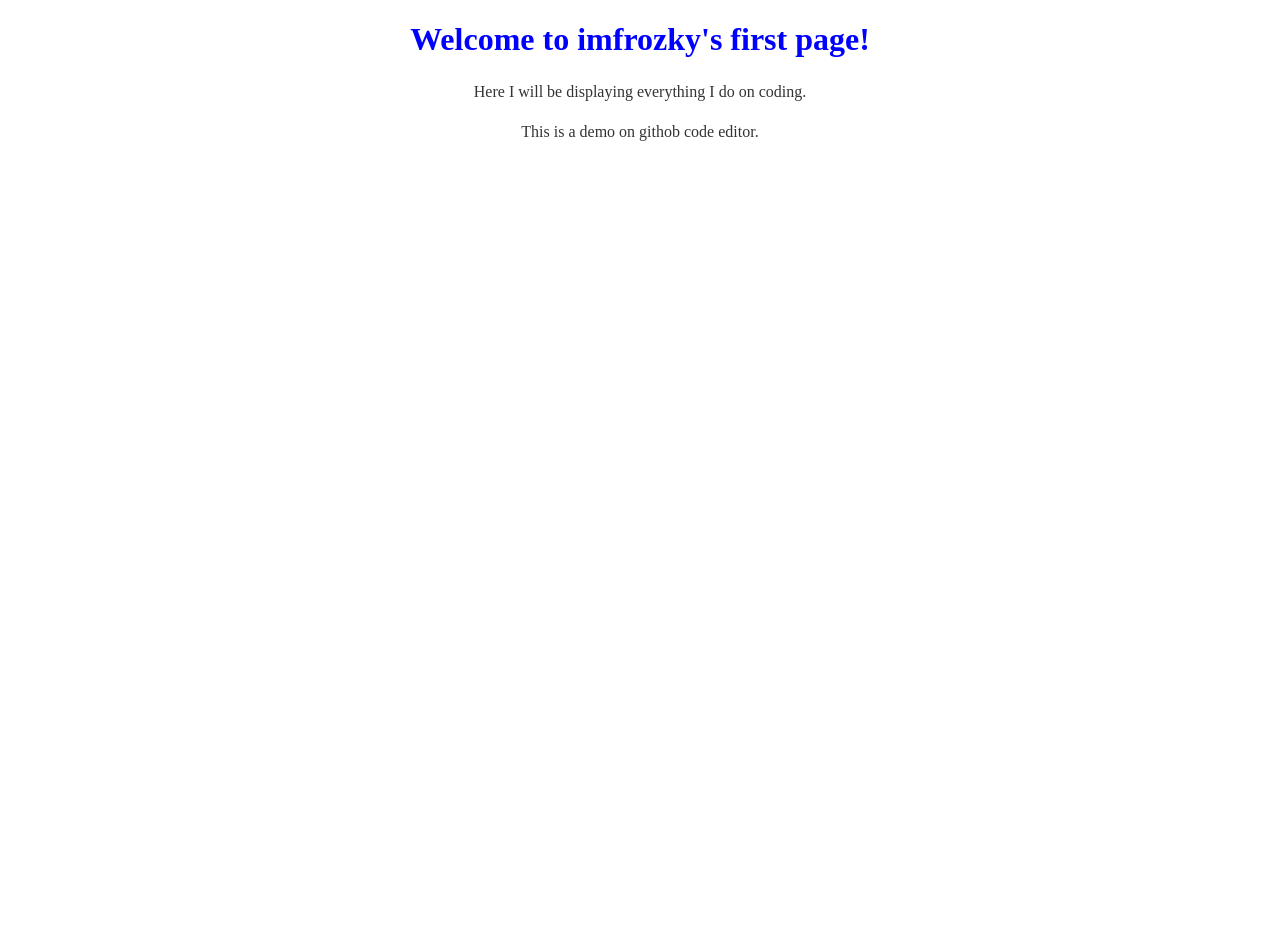
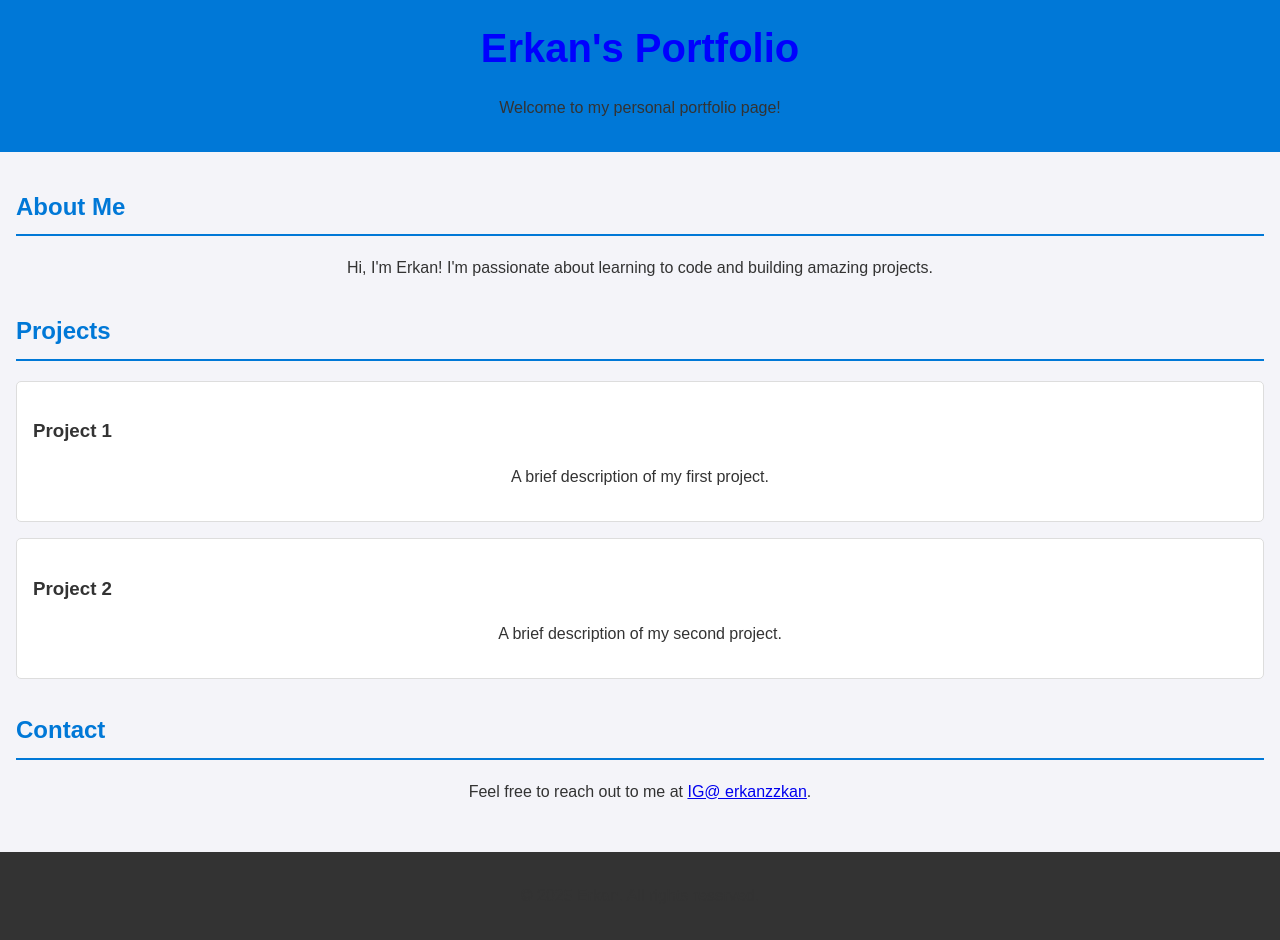
Before and after one commit to imfrozky/imfrozky.github.io, a plain HTML site: page index.html in a window 1280 px wide. Before the commit the page ends 800 px from the top, so only its background shows below. Drawn offline with Linux system fonts and the light colour scheme.

Commit message:
edit with ai demo

```diff
--- a/app/mainapp.js
+++ b/app/mainapp.js
@@ -0,0 +1,3 @@
+document.addEventListener('DOMContentLoaded', () => {
+    console.log("Welcome to Erkan's Portfolio!");
+});
--- a/index.html
+++ b/index.html
@@ -1,15 +1,46 @@
 <!DOCTYPE html>
 <html lang="en">
-<head>
-  <meta charset="UTF-8">
-  <meta name="viewport" content="width=device-width, initial-scale=1.0">
-  <title>imfrozky's github page</title>
-  <link rel="stylesheet" href="./style/style.css">
-</head>
-<body>
-<h1> Welcome to imfrozky's first page!</h1>
-<p>Here I will be displaying everything I do on coding.</p>
-  <p>This is a demo on githob code editor.</p>
-
-</body>
+  <head>
+    <meta charset="UTF-8" />
+    <meta name="viewport" content="width=device-width, initial-scale=1.0" />
+    <title>Erkan's Portfolio</title>
+    <link rel="stylesheet" href="./style/style.css" />
+  </head>
+  <body>
+    <header>
+      <h1>Erkan's Portfolio</h1>
+      <p>Welcome to my personal portfolio page!</p>
+    </header>
+    <main>
+      <section id="about">
+        <h2>About Me</h2>
+        <p>
+          Hi, I'm Erkan! I'm passionate about learning to code and building
+          amazing projects.
+        </p>
+      </section>
+      <section id="projects">
+        <h2>Projects</h2>
+        <div class="project">
+          <h3>Project 1</h3>
+          <p>A brief description of my first project.</p>
+        </div>
+        <div class="project">
+          <h3>Project 2</h3>
+          <p>A brief description of my second project.</p>
+        </div>
+      </section>
+      <section id="contact">
+        <h2>Contact</h2>
+        <p>
+          Feel free to reach out to me at
+          <a href="instagram.com/erkanzzkan">IG@ erkanzzkan</a>.
+        </p>
+      </section>
+    </main>
+    <footer>
+      <p>&copy; 2025 Erkan. All rights reserved.</p>
+    </footer>
+    <script src="./app/mainapp.js"></script>
+  </body>
 </html>
--- a/style/style.css
+++ b/style/style.css
@@ -1,6 +1,38 @@
+body {
+  font-family: Arial, sans-serif;
+  margin: 0;
+  padding: 0;
+  line-height: 1.6;
+  background-color: #f4f4f9;
+  color: #333;
+}
+
+header {
+  background: #0078d7;
+  color: white;
+  padding: 1rem 0;
+  text-align: center;
+}
+
 h1 {
+  margin: 0;
+  font-size: 2.5rem;
   color: blue;
   text-align: center;
+}
+
+main {
+  padding: 1rem;
+}
+
+section {
+  margin-bottom: 2rem;
+}
+
+h2 {
+  color: #0078d7;
+  border-bottom: 2px solid #0078d7;
+  padding-bottom: 0.5rem;
 }
 
 p {
@@ -9,3 +41,18 @@ p {
   color: #333;
   text-align: center;
 }
+
+.project {
+  background: white;
+  padding: 1rem;
+  margin: 1rem 0;
+  border: 1px solid #ddd;
+  border-radius: 5px;
+}
+
+footer {
+  text-align: center;
+  padding: 1rem 0;
+  background: #333;
+  color: white;
+}
```
Also changed, not shown: 1 other file. Lines whose indentation alone changed are shown as unchanged.
